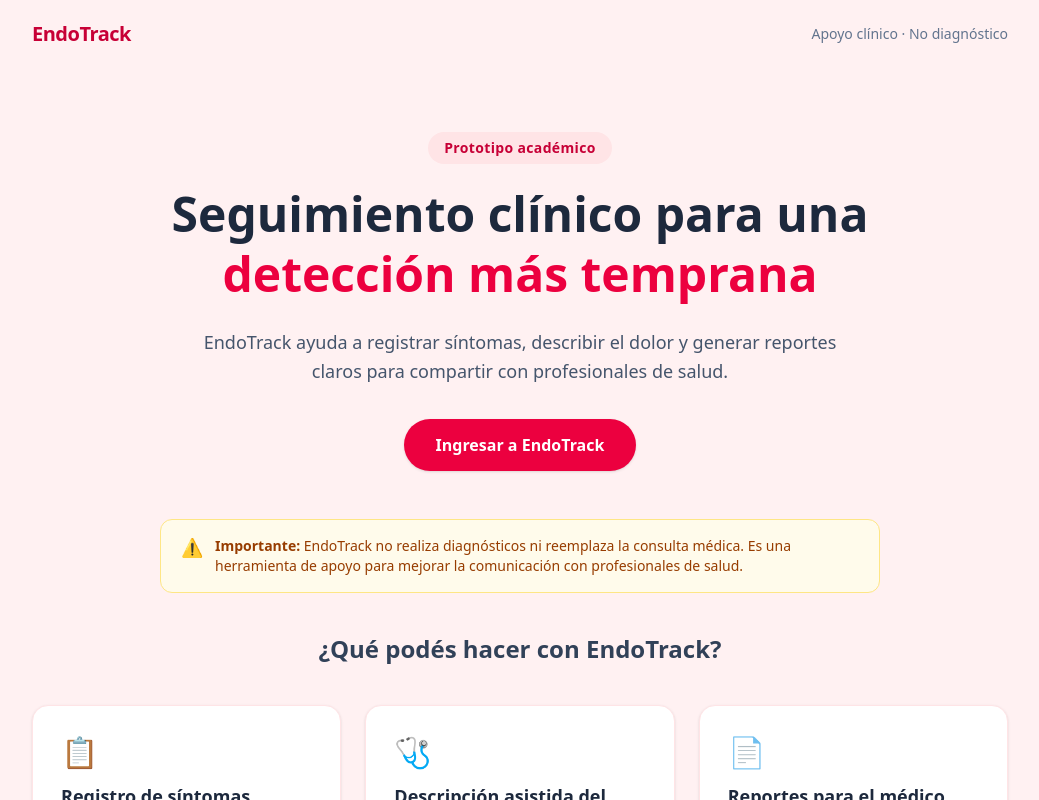
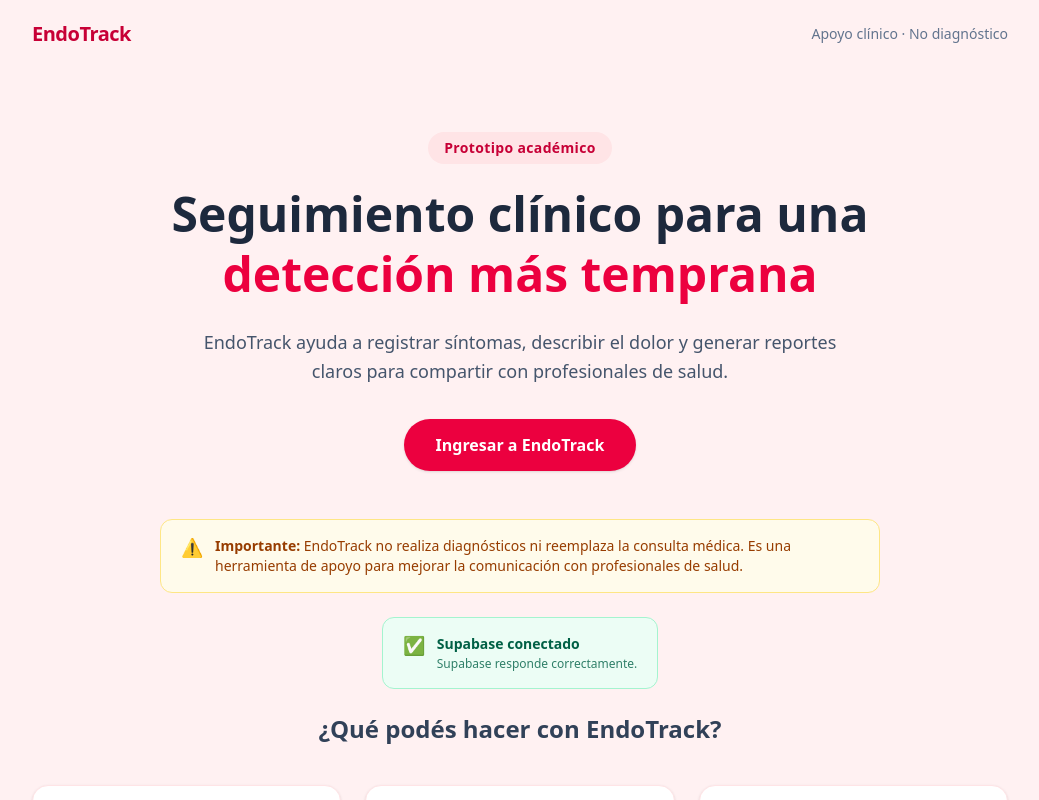
Before and after one commit to giordanonicolas/EndoTrack, a Next.js app: page / in a window 1280 px wide. Shown: the top 800 px of the page, without its empty margins (120-1159 px from the left). Built offline with nearby package versions, Linux system fonts and the light colour scheme; no server answers.

Commit message:
feat: integración base con Supabase

```diff
--- /dev/null
+++ b/app/components/SupabaseStatus.tsx
@@ -0,0 +1,55 @@
+/**
+ * Componente de verificación de conexión con Supabase.
+ * Solo para desarrollo — lo vamos a eliminar antes de hacer deploy.
+ *
+ * Es un Server Component: corre en el servidor, llama a Supabase
+ * y muestra si la conexión funciona.
+ */
+import { createClient } from "@/lib/supabase/server";
+
+export async function SupabaseStatus() {
+  let status: "ok" | "error" = "error";
+  let detail = "";
+
+  try {
+    const supabase = await createClient();
+    // getSession() no requiere ninguna tabla propia — solo comprueba
+    // que la URL y la key sean válidas y que Supabase responda.
+    const { error } = await supabase.auth.getSession();
+
+    if (error) {
+      detail = error.message;
+    } else {
+      status = "ok";
+      detail = "Supabase responde correctamente.";
+    }
+  } catch (e) {
+    detail = e instanceof Error ? e.message : "Error desconocido";
+  }
+
+  return (
+    <div
+      className={`mx-auto max-w-3xl px-6 pb-6`}
+    >
+      <div
+        className={`flex items-start gap-3 rounded-xl border px-5 py-4 text-sm ${
+          status === "ok"
+            ? "border-emerald-200 bg-emerald-50 text-emerald-800"
+            : "border-red-200 bg-red-50 text-red-800"
+        }`}
+      >
+        <span className="text-lg leading-none mt-0.5">
+          {status === "ok" ? "✅" : "❌"}
+        </span>
+        <div>
+          <p className="font-semibold">
+            {status === "ok"
+              ? "Supabase conectado"
+              : "Error de conexión con Supabase"}
+          </p>
+          <p className="mt-0.5 text-xs opacity-80">{detail}</p>
+        </div>
+      </div>
+    </div>
+  );
+}
--- a/app/page.tsx
+++ b/app/page.tsx
@@ -1,3 +1,5 @@
+import { SupabaseStatus } from "@/app/components/SupabaseStatus";
+
 const features = [
   {
     icon: "📋",
@@ -54,7 +56,7 @@
       </section>
 
       {/* Aviso médico */}
-      <section className="w-full px-6 pb-10 max-w-3xl mx-auto">
+      <section className="w-full px-6 pb-6 max-w-3xl mx-auto">
         <div className="flex gap-3 rounded-xl border border-amber-200 bg-amber-50 px-5 py-4 text-sm text-amber-800">
           <span className="text-lg leading-none mt-0.5">⚠️</span>
           <p>
@@ -64,6 +66,9 @@
           </p>
         </div>
       </section>
+
+      {/* Verificación de conexión con Supabase — solo desarrollo */}
+      <SupabaseStatus />
 
       {/* Tarjetas de funcionalidades */}
       <section className="w-full px-6 pb-20 max-w-5xl mx-auto">
--- /dev/null
+++ b/lib/supabase/client.ts
@@ -0,0 +1,14 @@
+/**
+ * Cliente de Supabase para componentes del NAVEGADOR (Client Components).
+ *
+ * Usá esta función en componentes que tienen "use client" al inicio,
+ * por ejemplo: formularios interactivos, botones de login, etc.
+ */
+import { createBrowserClient } from "@supabase/ssr";
+
+export function createClient() {
+  return createBrowserClient(
+    process.env.NEXT_PUBLIC_SUPABASE_URL!,
+    process.env.NEXT_PUBLIC_SUPABASE_ANON_KEY!
+  );
+}
--- /dev/null
+++ b/lib/supabase/server.ts
@@ -0,0 +1,37 @@
+/**
+ * Cliente de Supabase para componentes del SERVIDOR (Server Components,
+ * Server Actions y Route Handlers).
+ *
+ * Usá esta función en archivos que NO tienen "use client", o en
+ * archivos api/ y actions/. Este cliente lee y escribe cookies de sesión
+ * de forma segura en el servidor.
+ */
+import { createServerClient } from "@supabase/ssr";
+import { cookies } from "next/headers";
+
+export async function createClient() {
+  const cookieStore = await cookies();
+
+  return createServerClient(
+    process.env.NEXT_PUBLIC_SUPABASE_URL!,
+    process.env.NEXT_PUBLIC_SUPABASE_ANON_KEY!,
+    {
+      cookies: {
+        getAll() {
+          return cookieStore.getAll();
+        },
+        setAll(cookiesToSet) {
+          try {
+            cookiesToSet.forEach(({ name, value, options }) =>
+              cookieStore.set(name, value, options)
+            );
+          } catch {
+            // Si se llama desde un Server Component (no desde una Server Action),
+            // Next.js no permite escribir cookies. Se puede ignorar este error
+            // siempre que el middleware esté configurado para refrescar sesiones.
+          }
+        },
+      },
+    }
+  );
+}
--- /dev/null
+++ b/middleware.ts
@@ -0,0 +1,20 @@
+/**
+ * Middleware de Next.js.
+ *
+ * Por ahora es un pass-through: deja pasar todas las peticiones sin modificar.
+ *
+ * Cuando implementemos autenticación, vamos a activar aquí:
+ * - Refresco automático del token de sesión de Supabase
+ * - Protección de rutas (redirigir al login si no hay sesión)
+ */
+import { NextResponse, type NextRequest } from "next/server";
+
+export function middleware(request: NextRequest) {
+  return NextResponse.next();
+}
+
+export const config = {
+  matcher: [
+    "/((?!_next/static|_next/image|favicon.ico|.*\\.(?:svg|png|jpg|jpeg|gif|webp)$).*)",
+  ],
+};
--- a/package.json
+++ b/package.json
@@ -9,6 +9,8 @@
     "lint": "eslint"
   },
   "dependencies": {
+    "@supabase/ssr": "^0.10.3",
+    "@supabase/supabase-js": "^2.106.2",
     "next": "16.2.6",
     "react": "19.2.4",
     "react-dom": "19.2.4"
```
Also changed, not shown: 1 other file (tests, documents, lock files or other folders).
